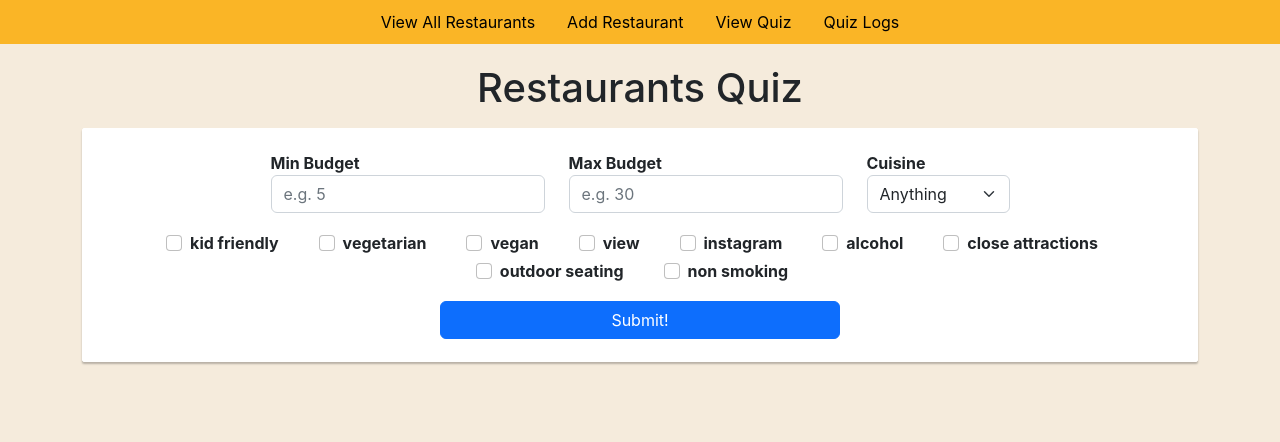
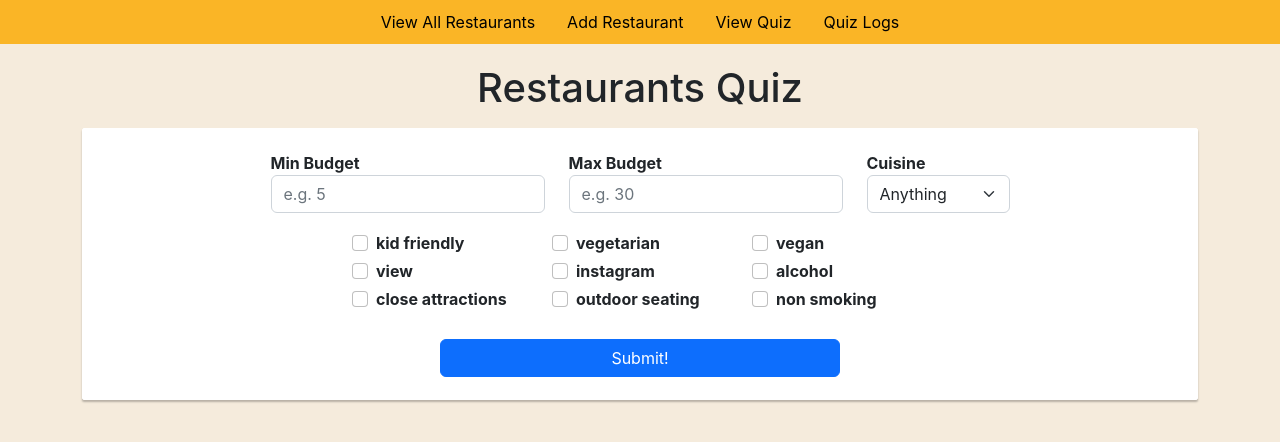
Before and after one commit to ginagr/turkish-begins, a React (Create React App) app: page /quiz in a window 1280 px wide. Shown: the top 442 px of the page. Built offline with nearby package versions, Linux system fonts and the light colour scheme.

Commit message:
add $ to price; format toggles

```diff
--- a/src/components/AddRestaurant/AddRestaurant.tsx
+++ b/src/components/AddRestaurant/AddRestaurant.tsx
@@ -142,7 +142,7 @@ const AddRestaurant: React.FC = () => {
         <button
           className="btn btn-primary"
           onClick={(): void => { void addRestaurantMutation(); }}
-          disabled={loading || (!name || !address || !price)}
+          disabled={loading || !(name && address && price)}
         >
           {loading ? 'Saving...' : 'Add Restaurant'}
         </button>
--- a/src/components/EditRestaurant/EditRestaurant.tsx
+++ b/src/components/EditRestaurant/EditRestaurant.tsx
@@ -192,7 +192,7 @@ const EditRestaurant: React.FC<Props> = (props) => {
               <button
                 className="btn btn-primary"
                 onClick={(): void => { void editRestaurantMutation(); }}
-                disabled={editLoading || (!name || !address || !price)}
+                disabled={editLoading || !(name && address && price)}
               >
                 {editLoading ? 'Saving...' : 'Update Restaurant'}
               </button>
--- a/src/components/RestaurantItem/RestaurantItem.tsx
+++ b/src/components/RestaurantItem/RestaurantItem.tsx
@@ -57,8 +57,8 @@ const RestaurantItem: React.FC<Props> = (input) => {
 
   const rateFeature = useCallback((f: number, k: keyof Features): string => {
     const isFeatured = typeof selectedFeatures?.[k] !== 'undefined' ? 'featured' : '';
-    if (f > 3) return `${isFeatured} high`;
-    if (f < 3) return `${isFeatured} low`;
+    if (f > 3) { return `${isFeatured} high`; }
+    if (f < 3) { return `${isFeatured} low`; }
     return `${isFeatured} middle`;
   }, []);
 
@@ -77,7 +77,7 @@ const RestaurantItem: React.FC<Props> = (input) => {
               Cuisine: {formatScreamSnakeCase(String(restaurant.cuisine))}
             </h4>
             <h4>
-              Price: {restaurant.price}
+              Price: ${restaurant.price.toFixed(2)}
             </h4>
           </div>
         </div>
--- a/src/components/RestaurantQuiz/restaurant-quiz.scss
+++ b/src/components/RestaurantQuiz/restaurant-quiz.scss
@@ -9,8 +9,10 @@
     .feature-list {
       .form-check {
         margin-top: 2px;
+        min-width: 160px;
       }
-      margin-top: 16px;
+      max-width: 600px;
+      margin: 16px auto 10px;
     }
     button {
       width: 100%;
```
Also changed, not shown: 2 other files (tests, documents, lock files or other folders).
